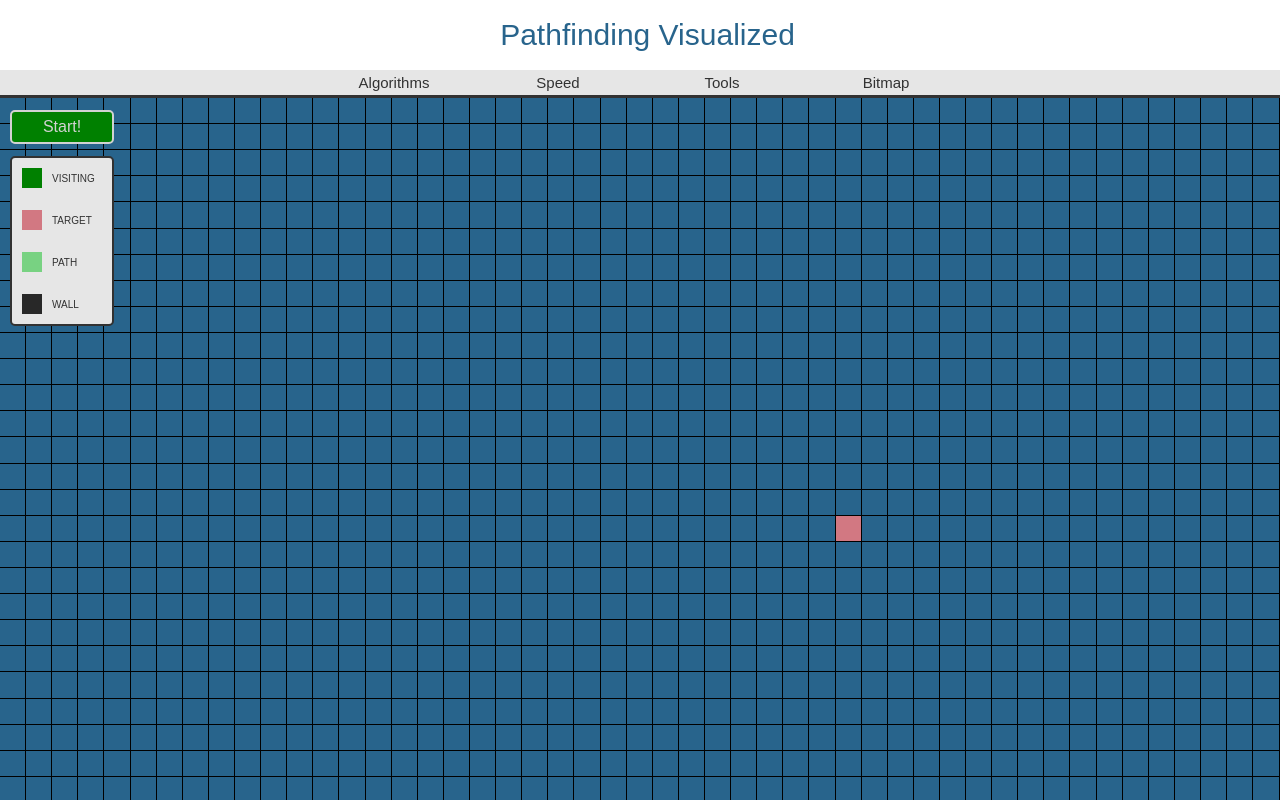
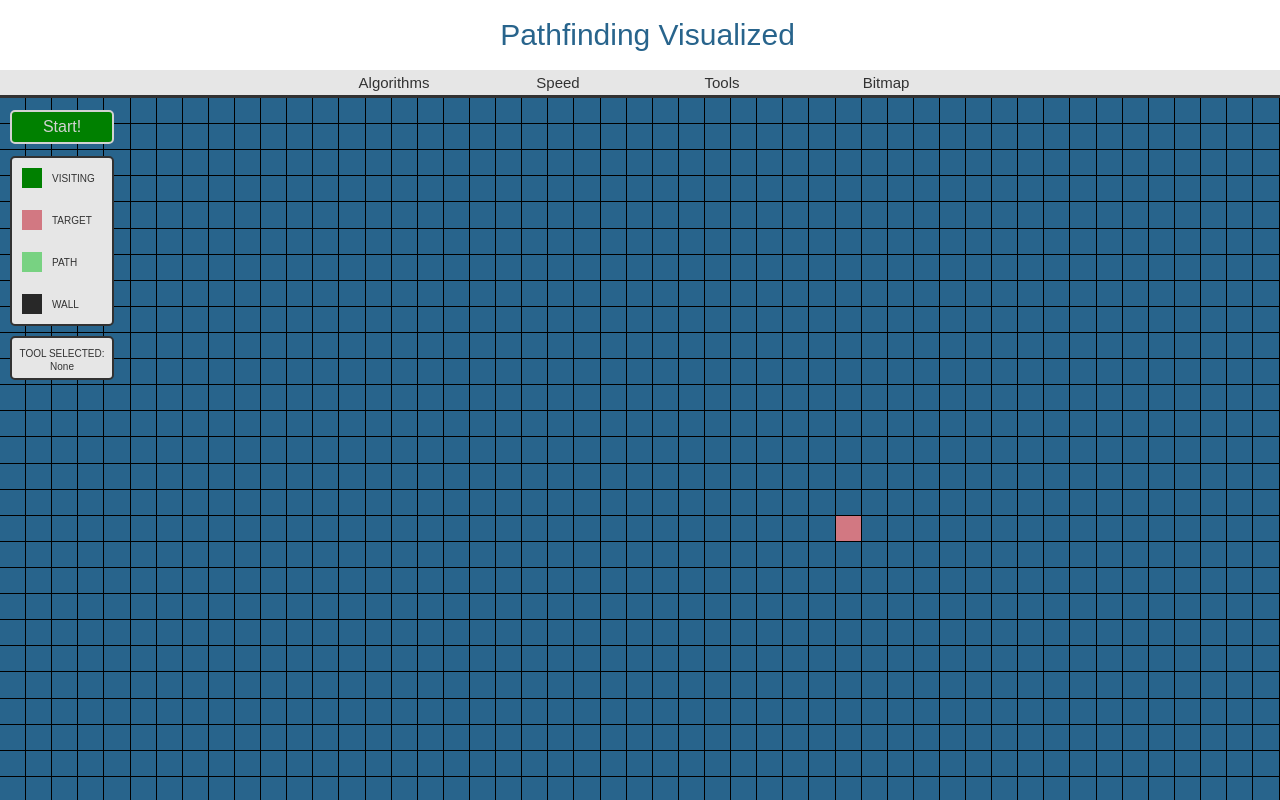
Before and after one commit to Keaton-Singer/Pathfinding-Visualized, a React (Create React App) app: page / in a window 1280 px wide. Shown: the top 800 px of the page. Built offline with nearby package versions, Linux system fonts and the light colour scheme.

Commit message:
Added Tool Displayer

```diff
--- a/src/App.css
+++ b/src/App.css
@@ -102,6 +102,11 @@ Body {
   z-index: 1;
 }
 
+#StartStop:hover {
+  filter: brightness(1.25);
+  cursor: pointer;
+}
+
 #KeyContainer {
   display: inline-block;
   position: fixed;
@@ -154,9 +159,25 @@ Body {
   background-color: rgb(40, 40, 40);
 }
 
-#StartStop:hover {
-  filter: brightness(1.25);
-  cursor: pointer;
+#ToolSelected {
+  display: inline-block;
+  position: fixed;
+  height: 30px;
+  width: 100px;
+  text-align: center;
+  font-size: 10px;
+  padding-top: 10px;
+  font-size: 10px;
+  color: rgb(50, 50, 50);
+  margin: 336px 0px 0px 10px;
+  background-color: rgb(230, 230, 230);
+  border: solid 2px rgb(50, 50, 50);
+  border-radius: 5px;
+  z-index: 1;
+}
+
+#ActualTool {
+  margin-top: 2px;
 }
 
 #BitmapContainer {
--- a/src/App.js
+++ b/src/App.js
@@ -24,7 +24,7 @@ function App() {
   const [origin, setOrigin] = useState(Math.round(TOTAL * 0.66) - 1);
   const [target, setTarget] = useState(Math.round(TOTAL * 0.34));
   const [walls, setWalls] = useState([]);
-  const [tool, setTool] = useState("");
+  const [tool, setTool] = useState("None");
 
 
   useEffect(() => {
@@ -59,7 +59,7 @@ function App() {
   function Draw(bitIndex, action) {
     if (mouseHeld.current === true) { ToggleCategory(optionsClose, setOptionsClose); };
     if (action === "drag" && mouseHeld.current === false) { return; }
-    if (startPersist.current !== "Start!" || tool === "") { return; }
+    if (startPersist.current !== "Start!" || tool === "None") { return; }
     else if (tool === "Move Origin" && path.current.length !== 0) { return; }
     else if (tool === "Move Origin" && bitIndex !== target &&
       !walls.includes(bitIndex) && path.current.length === 0) { setOrigin(bitIndex); }
@@ -275,6 +275,7 @@ function App() {
         <div className="Key"><div id="Origin"></div><div>PATH</div></div>
         <div className="Key"><div id="Wall"></div><div>WALL</div></div>
       </div>
+      <div id="ToolSelected">TOOL SELECTED: <div id="ActualTool">{tool}</div></div>
       <div id="BitmapContainer"
         onClick={() => { ToggleCategory(optionsClose, setOptionsClose); }}>
         {bitmap}
```
